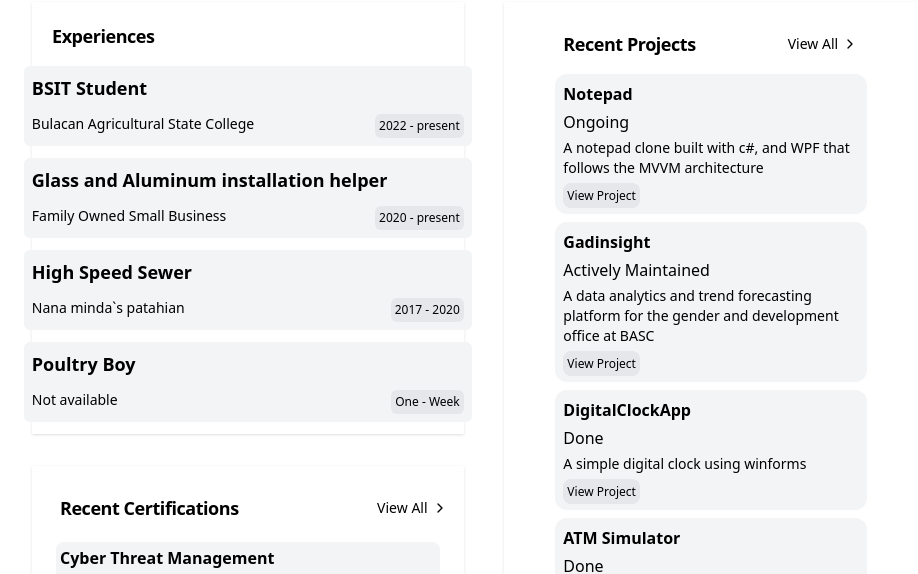
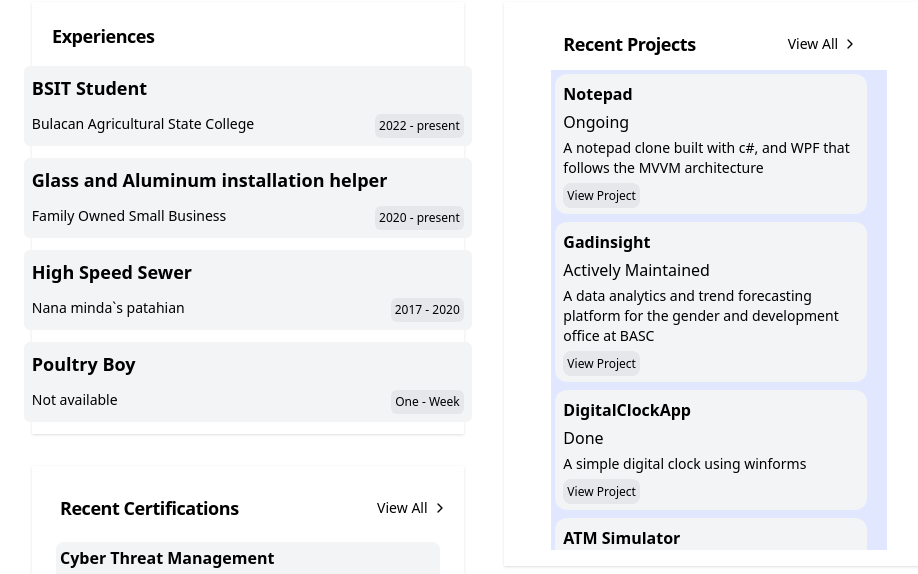
Before and after one commit to Zaido219/personal-portfolio, a React (Vite) app: page / in a window 1280 px wide. Shown: the part 282-856 px from the top of the page, without its empty margins (4-922 px from the left). Built offline with nearby package versions, Linux system fonts and the light colour scheme.

Commit message:
style:WIP Projects section styling updates

```diff
--- a/src/components/ProjectCard.jsx
+++ b/src/components/ProjectCard.jsx
@@ -14,7 +14,7 @@ const ProjectCard = () => {
             <SectionHeader title="Recent Projects" />
             <ViewMore />
           </div>
-          <ul>
+          <ul className="bg-indigo-100 max-h-120 overflow-y-auto">
               {/* iterate over projects - create project item for each */}
               {
                 Projects.map((item, index) => {
```
